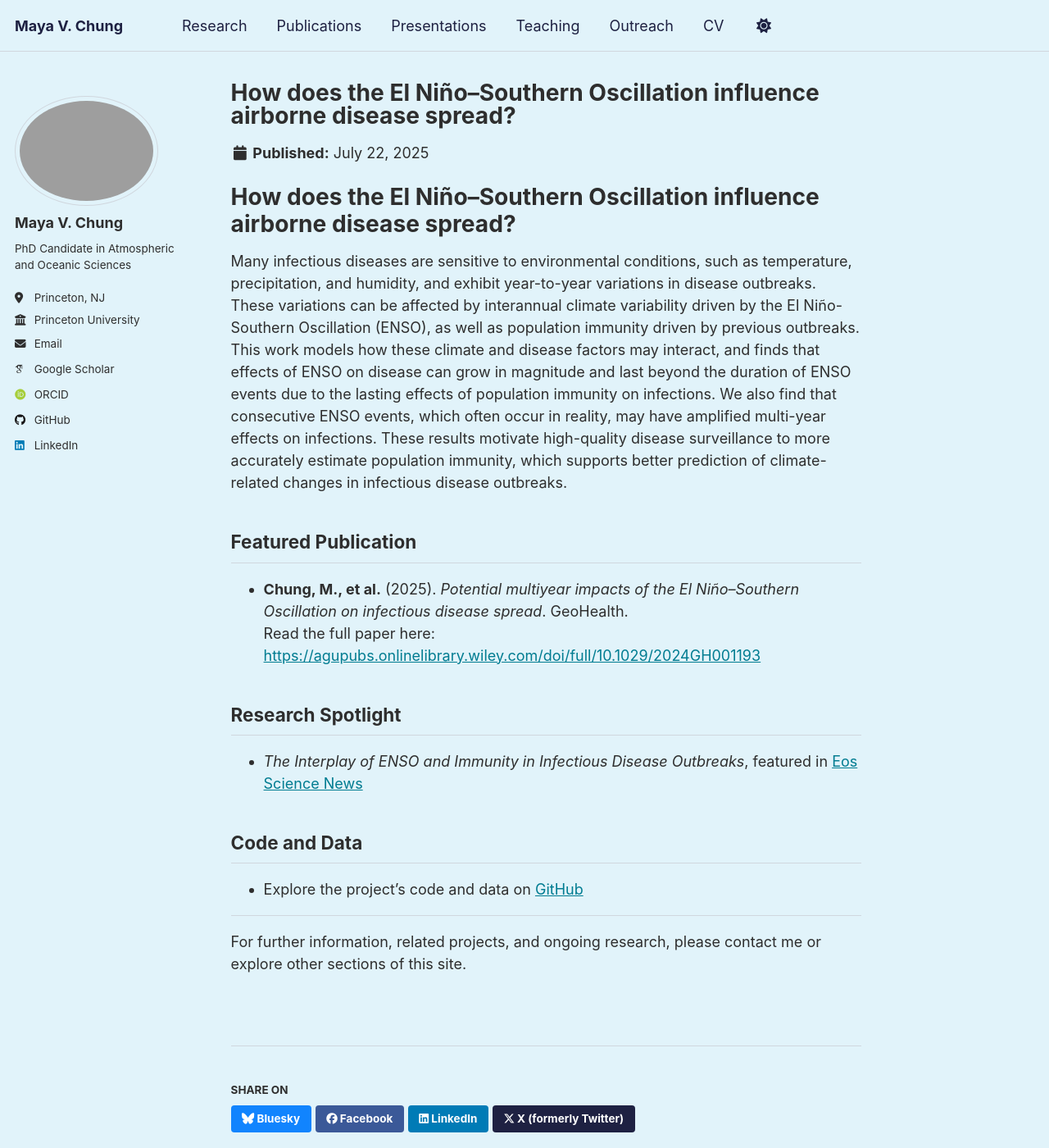
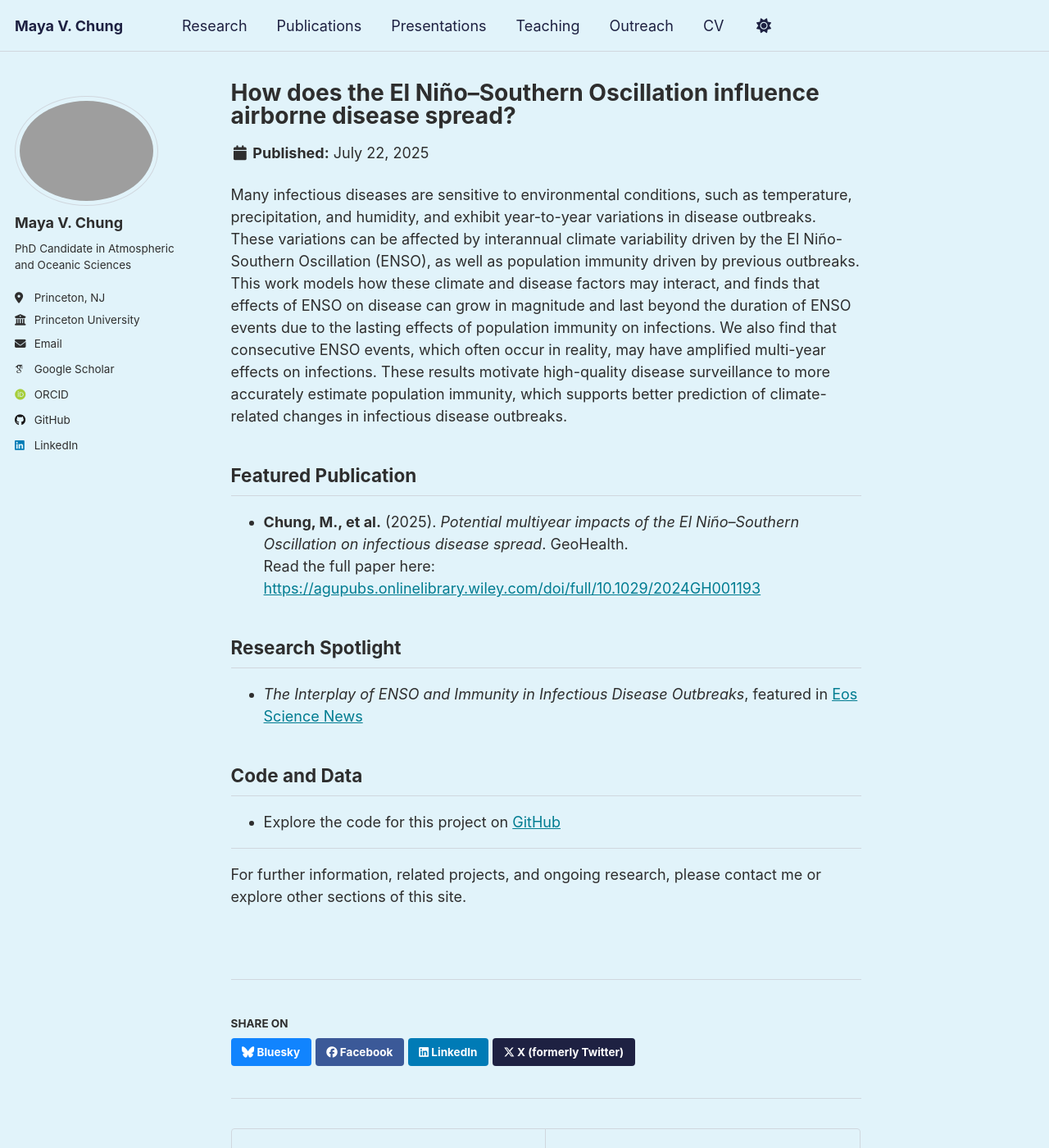
Before and after one commit to mayavchung/mayavchung.github.io, a Jekyll site: the page built from _research/enso-disease.md, in a window 1280 px wide and 1400 px high. Shown: the whole window at 82% size. Built offline with Jekyll 4.4.1, drawn with Linux system fonts in a browser that asks for light colours; some web fonts are replaced; a script that is not in the unit is left out.

Commit message:
Update enso-disease.md

```diff
--- a/_research/enso-disease.md
+++ b/_research/enso-disease.md
@@ -4,8 +4,6 @@ permalink: /research/enso-disease/
 layout: single
 author_profile: true
 ---
-
-# How does the El Niño–Southern Oscillation influence airborne disease spread?
 
 Many infectious diseases are sensitive to environmental conditions, such as temperature, precipitation, and humidity, and exhibit year-to-year variations in disease outbreaks. These variations can be affected by interannual climate variability driven by the El Niño-Southern Oscillation (ENSO), as well as population immunity driven by previous outbreaks. This work models how these climate and disease factors may interact, and finds that effects of ENSO on disease can grow in magnitude and last beyond the duration of ENSO events due to the lasting effects of population immunity on infections. We also find that consecutive ENSO events, which often occur in reality, may have amplified multi-year effects on infections. These results motivate high-quality disease surveillance to more accurately estimate population immunity, which supports better prediction of climate-related changes in infectious disease outbreaks.
 
@@ -20,7 +18,7 @@ Many infectious diseases are sensitive to environmental conditions, such as temp
 
 ## Code and Data
 
-- Explore the project’s code and data on [GitHub](https://github.com/mayavchung/enso-disease)
+- Explore the code for this project on [GitHub](https://github.com/mayavchung/enso-disease)
 
 ---
 
```
